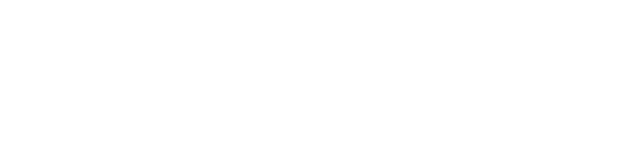
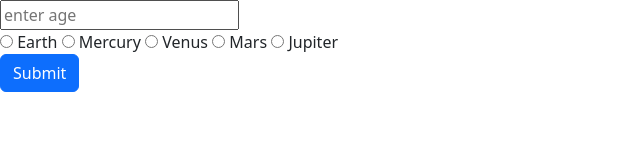
Before and after one commit to pletourneau/Super-Galactic-Age-Calculator, a website built with webpack: page src/index.html in a window 1280 px wide. Shown: the whole page, without its empty margins (0-640 px from the left). Built offline with nearby package versions, Linux system fonts and the light colour scheme.

Commit message:
add more UI

```diff
--- a/src/galactic.js
+++ b/src/galactic.js
@@ -26,9 +26,9 @@ export default class Person {
   diff(years) {
     let diff = years - this.ageOnEarth;
     if (diff > 0) {
-        return diff.toFixed(2) + " Earth years until you are " + years + " on Earth, " + (diff/.24).toFixed(2) + " Mercury years until you are " + years + " on Earth, " + (diff/.62).toFixed(2) + " Venus years until you are " + years + " on Earth, " + (diff/1.88).toFixed(2) + " Mars years until you are " + years + " on Earth, and " + (diff/11.86).toFixed(2) + " Jupiter years until you are " + years + " on Earth";
+      return diff.toFixed(2) + " Earth years until you are " + years + " on Earth, " + (diff/.24).toFixed(2) + " Mercury years until you are " + years + " on Earth, " + (diff/.62).toFixed(2) + " Venus years until you are " + years + " on Earth, " + (diff/1.88).toFixed(2) + " Mars years until you are " + years + " on Earth, and " + (diff/11.86).toFixed(2) + " Jupiter years until you are " + years + " on Earth";
     } else if (diff < 0) {
-        return Math.abs(diff).toFixed(2) + " Earth years since you were " + years + " on Earth, " + (Math.abs(diff)/.24).toFixed(2) + " Mercury years since you were " + years + " on Earth, " + (Math.abs(diff)/.62).toFixed(2) + " Venus years since you were " + years + " on Earth, " + (Math.abs(diff)/1.88).toFixed(2) + " Mars years since you were " + years + " on Earth, and " + (Math.abs(diff)/11.86).toFixed(2) + " Jupiter years since you were " + years + " on Earth";
+      return Math.abs(diff).toFixed(2) + " Earth years since you were " + years + " on Earth, " + (Math.abs(diff)/.24).toFixed(2) + " Mercury years since you were " + years + " on Earth, " + (Math.abs(diff)/.62).toFixed(2) + " Venus years since you were " + years + " on Earth, " + (Math.abs(diff)/1.88).toFixed(2) + " Mars years since you were " + years + " on Earth, and " + (Math.abs(diff)/11.86).toFixed(2) + " Jupiter years since you were " + years + " on Earth";
     } else {
       return "Captain, you entered the same stardate";
     }
--- a/src/index.html
+++ b/src/index.html
@@ -1,7 +1,24 @@
 <!DOCTYPE html>
 <html lang="en-US">
 <head>
-  <title>New Title</title>
+  <title>Galactic Calculator</title>
+  <Form>
+    <input type="text" name="age" placeholder="enter age">
+    <!-- <label for="age">Enter Age here</label> -->
+    <div id="radioDiv">
+      <input type="radio" value="Earth">
+      <label for="Earth">Earth</label>
+      <input type="radio" value="Mercury">
+      <label for="Mercury">Mercury</label>
+      <input type="radio" value="Venus">
+      <label for="Venus">Venus</label>
+      <input type="radio" value="Mars">
+      <label for="Mars">Mars</label>
+      <input type="radio" value="Jupiter">
+      <label for="Jupiter">Jupiter</label>
+    </div>
+    <button class="btn btn-primary" type="submit">Submit</button>
+  </Form>
 </head>
 <body>
 </body>
--- a/src/index.js
+++ b/src/index.js
@@ -1,14 +1,14 @@
-import Person from './galactic.js';
+// import Person from './galactic.js';
 
 import 'bootstrap/dist/css/bootstrap.min.css';
 import 'bootstrap';
 import './css/styles.css';
 
-function handleGalacticForm(event) {
-  event.preventDefault();
-  // do stuff here
-}
+// function handleGalacticForm(event) {
+//   event.preventDefault();
+//   // do stuff here
+// }
 
-window.addEventListener("load", function() {
+// window.addEventListener("load", function() {
 
-});
+// });
```
